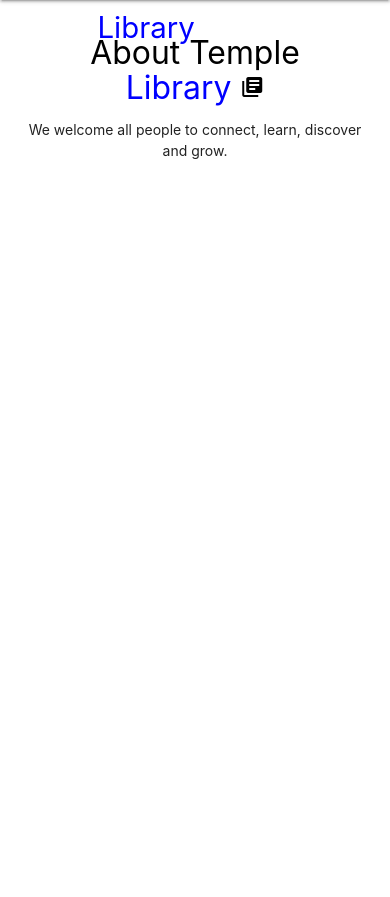
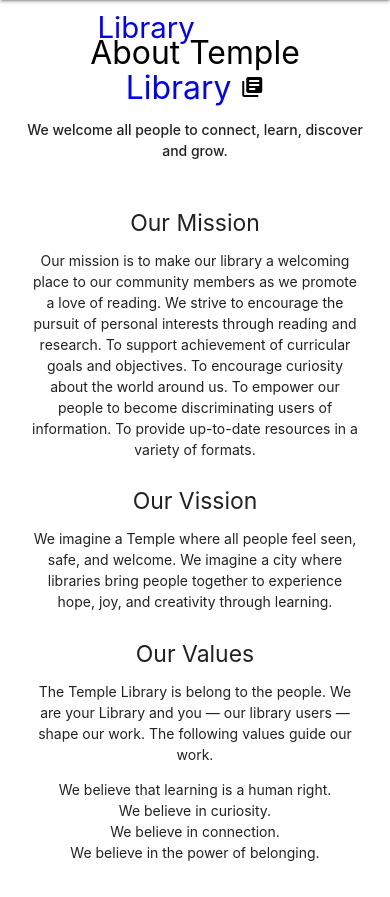
Before and after one commit to emalfiza/temple-library, a Flask app: page /about in a window 390 px wide. Shown: the part 56-953 px from the top of the page. Before the commit the page ends 215 px from the top, so only its background shows below. Run offline with Flask 2, Linux system fonts and the light colour scheme; some libraries are stand-ins or nearby versions.

Commit message:
fix grid work on about page for mobile optimisation and add about contents

```diff
--- a/templates/about.html
+++ b/templates/about.html
@@ -2,7 +2,40 @@
 
     <div class="row">
 		<h4 class="container black-text center"><br>About Temple <span class="highlighting">Library </span><i class="material-icons">library_books</i></h4>
-        <p class="center">We welcome all people to connect, learn, discover and grow.</p>
+        <p class="center"><strong>We welcome all people to connect, learn, discover and grow.</strong></p>
     </div>
 
+    <div class="row center">
+        <div class="col s12 m4 l4">
+            <h5>Our Mission</h5>
+            <p>
+                Our mission is to make our library a welcoming place to our community members as we promote a love of reading.
+                We strive to encourage the pursuit of personal interests through reading and research. To support achievement
+                of curricular goals and objectives. To encourage curiosity about the world around us. To empower our people to become
+                discriminating users of information. To provide up-to-date resources in a variety of formats.
+            </p>
+        </div>
+        <div class="col s12 m4 l4 ">
+            <h5>Our Vission</h5>
+            <p>
+                We imagine a Temple where all people feel seen, safe, and welcome. We imagine a city where libraries bring people
+                together to experience hope, joy, and creativity through learning.
+            </p>
+        </div>
+        <div class="col s12 m4 l4">
+            <h5>Our Values</h5>
+            <p>
+                The Temple Library is belong to the people. We are your Library and you — our library users — shape our work.
+                The following values guide our work.
+                <ul>
+                    <li>We believe that learning is a human right.</li>
+                    <li>We believe in curiosity.</li>
+                    <li>We believe in connection.</li>
+                    <li>We believe in the power of belonging.</li>
+                </ul>
+            </p>
+        </div>
+    </div>
+
+
   {% endblock %}
```
